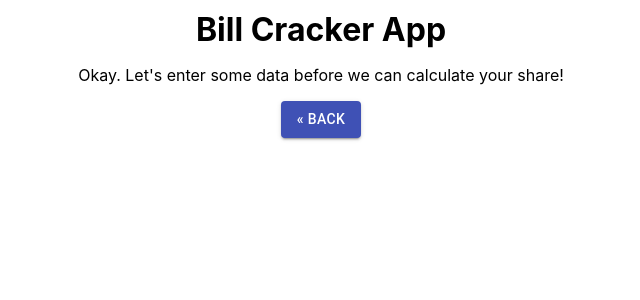
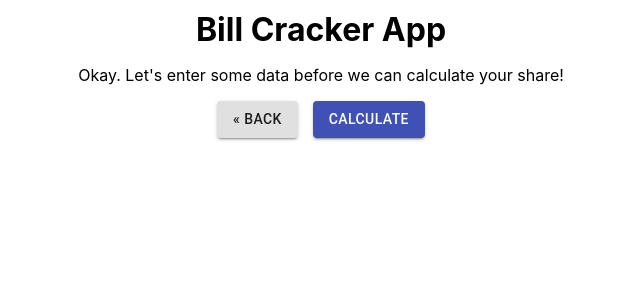
Before and after one commit to giangster/bill-cracker, a React (Create React App) app: page / in a window 1280 px wide. Both pictures are taken after a click on the button "LET'S GO!". Shown: the top 300 px of the page, without its empty margins (319-959 px from the left). Built offline with nearby package versions, Linux system fonts and the light colour scheme.

Commit message:
calculate page

```diff
--- a/src/components/CalculatePage.js
+++ b/src/components/CalculatePage.js
@@ -27,14 +27,27 @@ export default class CalculatePage extends Component {
             <p>
               Okay. Let's enter some data before we can calculate your share!
             </p>
-            {members}
+            {members.map((form, index) => (
+              <ul key={index} style={{ listStyleType: "none" }}>
+                <li>{form}</li>
+              </ul>
+            ))}
             <div style={{ margin: 15 }}>
               <Button
+                style={{ position: "static" }}
+                variant="contained"
+                color="default"
+                onClick={this.props.isStartPage}
+              >
+                &laquo; Back
+              </Button>
+              <Button
+                style={{ marginLeft: 15 }}
                 variant="contained"
                 color="primary"
                 onClick={this.props.isStartPage}
               >
-                &laquo; Back
+                Calculate
               </Button>
             </div>
           </div>
```
